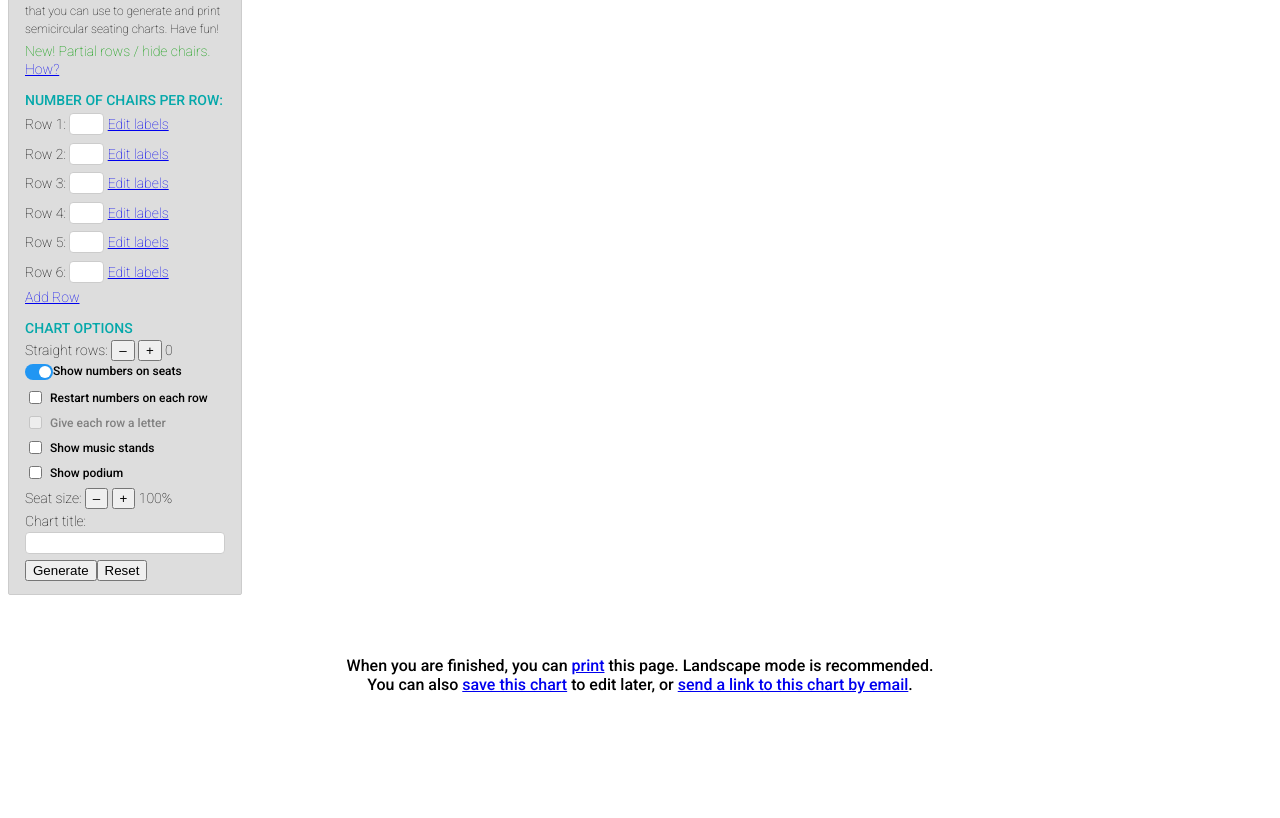
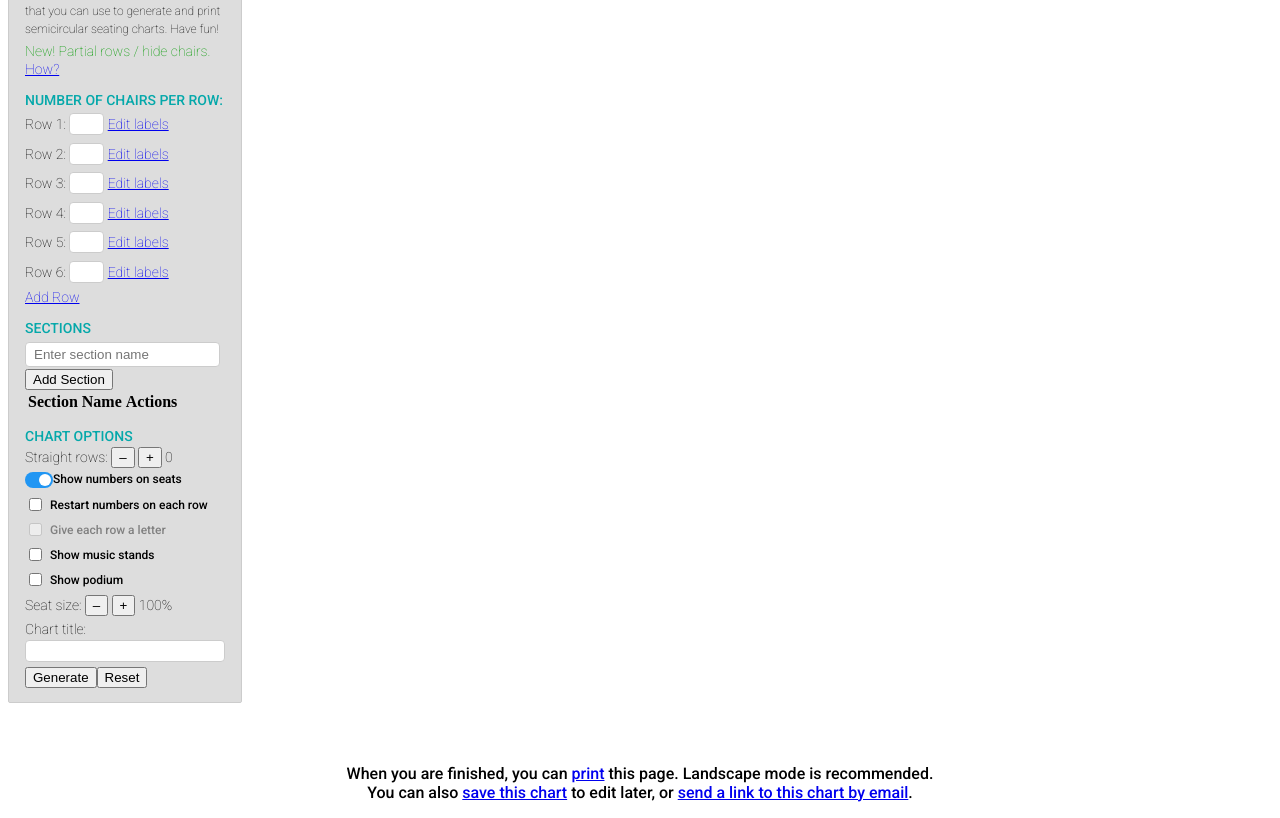
Before and after one commit to koharker/ensemble-stage-plot, a website: page index.html in a window 1280 px wide. Shown: the part 68-886 px from the top of the page. Before the commit the page ends 800 px from the top, so only its background shows below. Drawn offline with Linux system fonts and the light colour scheme.

Commit message:
added html for section management

```diff
--- a/index.html
+++ b/index.html
@@ -125,6 +125,24 @@
           </div>
           <p><a href='javascript:addRow()'>Add Row</a></p>
         </div>
+
+        <div id="section-management" class="section-container">
+          <h2>Sections</h2>
+          <input type="text" id="section-name-input" placeholder="Enter section name">
+          <button onclick="addSection()">Add Section</button>
+          <table id="sections-table">
+            <thead>
+              <tr>
+                <th>Section Name</th>
+                <th>Actions</th>
+              </tr>
+            </thead>
+            <tbody>
+              <!-- Sections will be added here dynamically -->
+            </tbody>
+          </table>
+        </div>
+
         <div class='chart-options-container'>
           <h2>Chart Options</h2>
           <div id='chart-options'>
```
